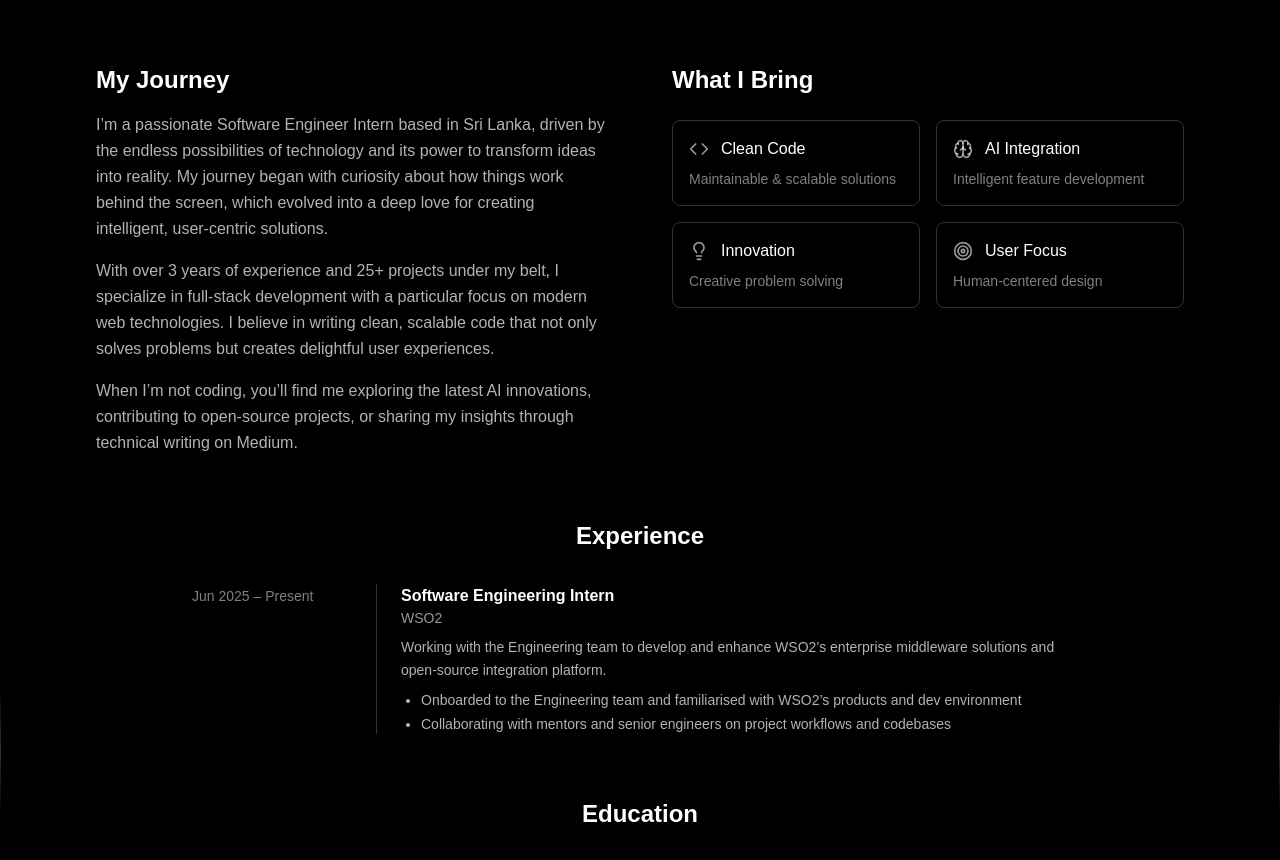
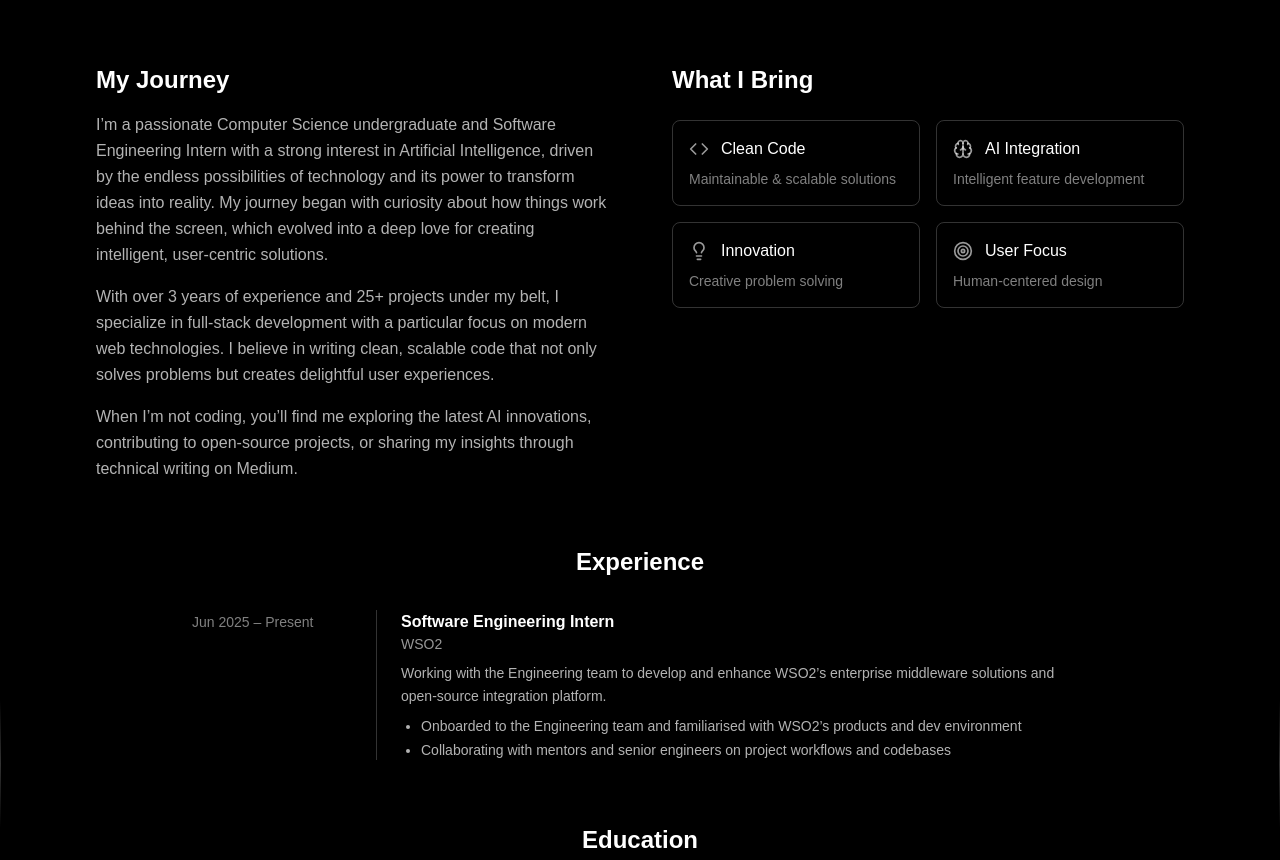
Before and after one commit to yasithrashan/portfolio-yasith-rashan, a Next.js app in the folder my-portfolio/: page / in a window 1280 px wide. Shown: the part 1354-2214 px from the top of the page. Built offline with nearby package versions, Linux system fonts and the light colour scheme.

Commit message:
Update AboutMe component with revised bio and experience details

```diff
--- a/my-portfolio/src/app/components/AboutMe.tsx
+++ b/my-portfolio/src/app/components/AboutMe.tsx
@@ -33,11 +33,14 @@ const AboutMe = () => {
                             <div className="space-y-4">
                                 <h3 className="text-xl sm:text-2xl font-semibold mb-4">My Journey</h3>
                                 <p className="text-sm sm:text-base text-white/70 leading-relaxed font-light">
-                                    I&rsquo;m a passionate Software Engineer Intern based in Sri Lanka, driven by the endless possibilities
-                                    of technology and its power to transform ideas into reality. My journey began with curiosity
-                                    about how things work behind the screen, which evolved into a deep love for creating
-                                    intelligent, user-centric solutions.
+                                    I&rsquo;m a passionate Computer Science undergraduate and Software Engineering
+                                    Intern with a strong interest in Artificial Intelligence, driven by the endless
+                                    possibilities of technology and its power to transform ideas into reality.
+                                    My journey began with curiosity about how things work behind the screen,
+                                    which evolved into a deep love for creating intelligent, user-centric solutions.
                                 </p>
+
+
                                 <p className="text-sm sm:text-base text-white/70 leading-relaxed font-light">
                                     With over 3 years of experience and 25+ projects under my belt, I specialize in full-stack
                                     development with a particular focus on modern web technologies. I believe in writing clean,
```
